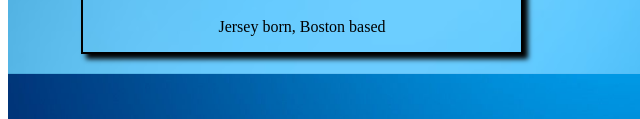
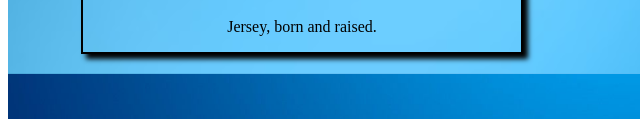
Before and after one commit to Segoviaa1/AndrewSegovia, a plain HTML site: page index.html in a window 1280 px wide. Shown: the part 669-788 px from the top of the page, 0-640 px from the left. Drawn offline with Linux system fonts and the light colour scheme; a web font is replaced by a local one.

Commit message:
Update index.html

```diff
--- a/index.html
+++ b/index.html
@@ -220,7 +220,7 @@ animation-iteration-count: infinite}
 <div id = "leftbox" style = "text-align:center ; color:black ">
   <p><img src="https://github.com/Segoviaa1/AndrewSegovia/blob/main/headshot.png?raw=true" class = "center"/></p>
   <h1><i>Andrew <br/>Segovia</i></h1>
-  <p> Jersey born, Boston based </p>
+  <p> Jersey, born and raised. </p>
 </div>
 
 <div id = "rightbox" style = " text-align:center ; color:black">
```
